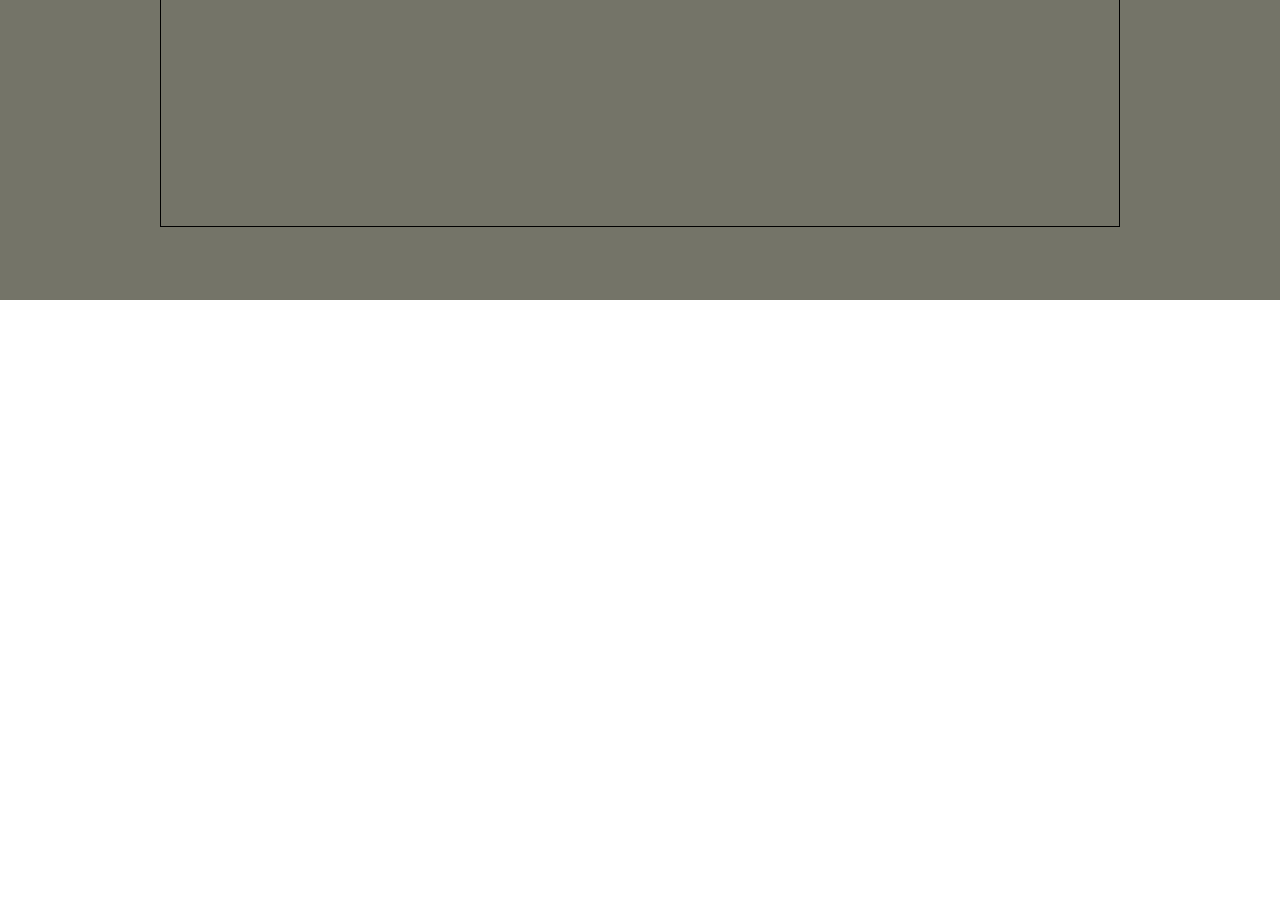
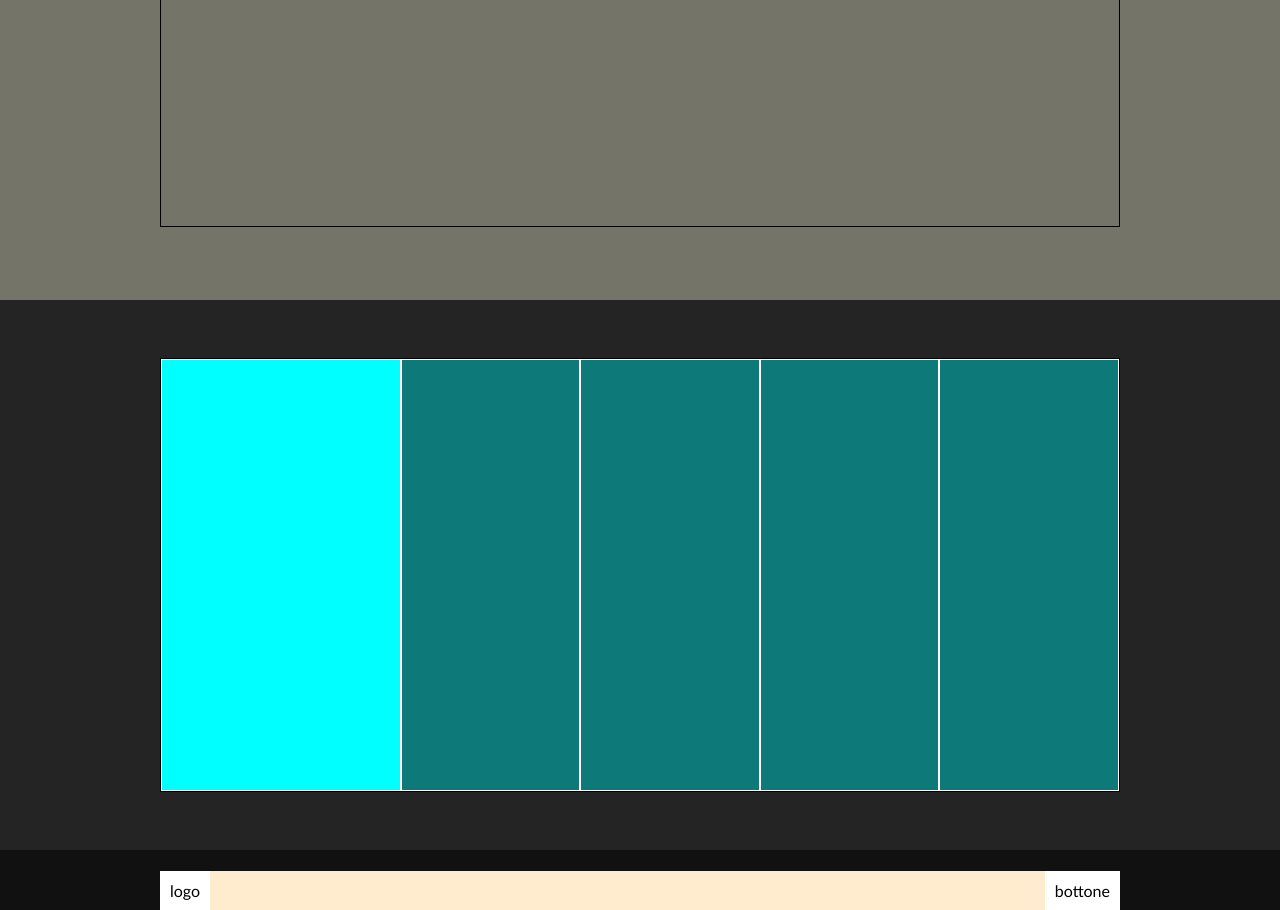
Before and after one commit to CarloDM/htmlcss-struttura-discord, a plain HTML site: page index.html in a window 1280 px wide. Shown: the part 2000-2910 px from the top of the page. Before the commit the page ends 2300 px from the top, so only its background shows below. Drawn offline with Linux system fonts and the light colour scheme.

Commit message:
footer-layout complete

```diff
--- a/css/style.css
+++ b/css/style.css
@@ -126,10 +126,53 @@ width: calc(100% *0.6);
 
   }
 
-  .layer4 > div{
+  .layer4 > div,
+  .layer5 > div{
     display: flex;
     flex-wrap: wrap;
     width: 75%;
     height: 79%;
     border: solid 1px black;
   }
+
+  .layer5{
+    height: 550px;
+    background-color: rgb(36, 36, 36);
+
+  }
+
+
+.layer5 > div > div:first-child {
+  width: calc(100% *0.25);
+  background-color: aqua;
+  border: 1px solid white;
+}
+
+.layer5 > div > div:not(div:first-child) {
+  width: calc(100% *0.1875);
+  background-color: rgb(14, 121, 121);
+  border: 1px solid white;
+}
+
+footer {
+  display: flex;
+  flex-direction: column;
+  align-items: center;
+  justify-content: end;
+  width: 100%;
+  height: 60px;
+  background-color: rgb(17, 17, 17);
+}
+
+.footer-bar{
+  display: flex;
+  justify-content: space-between;
+  width: 75%;
+  background-color: blanchedalmond;
+
+}
+
+.footer-bar > div{
+  padding: 10px;
+  background-color: white;
+}
--- a/index.html
+++ b/index.html
@@ -65,7 +65,24 @@
         </div>
       </section>
 
+      <section class="layer5 container">
+        <div>
+          <div></div>
+          <div></div>
+          <div></div>
+          <div></div>
+          <div></div>
+        </div>
+      </section>
+
     </main>
+
+    <footer>
+      <div class="footer-bar">
+        <div>logo</div>
+        <div>bottone</div>
+      </div>
+    </footer>
 
 
   </div>
```
